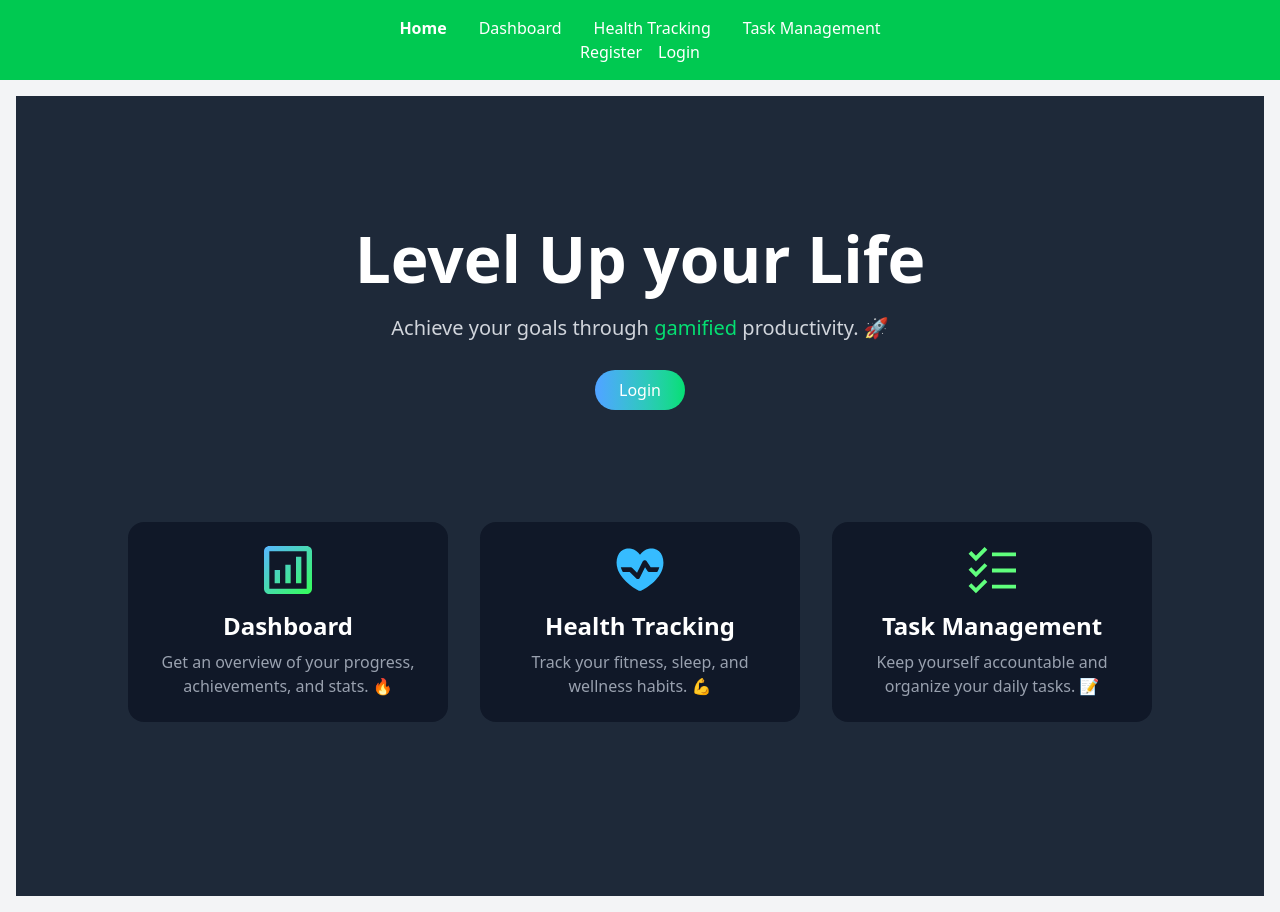
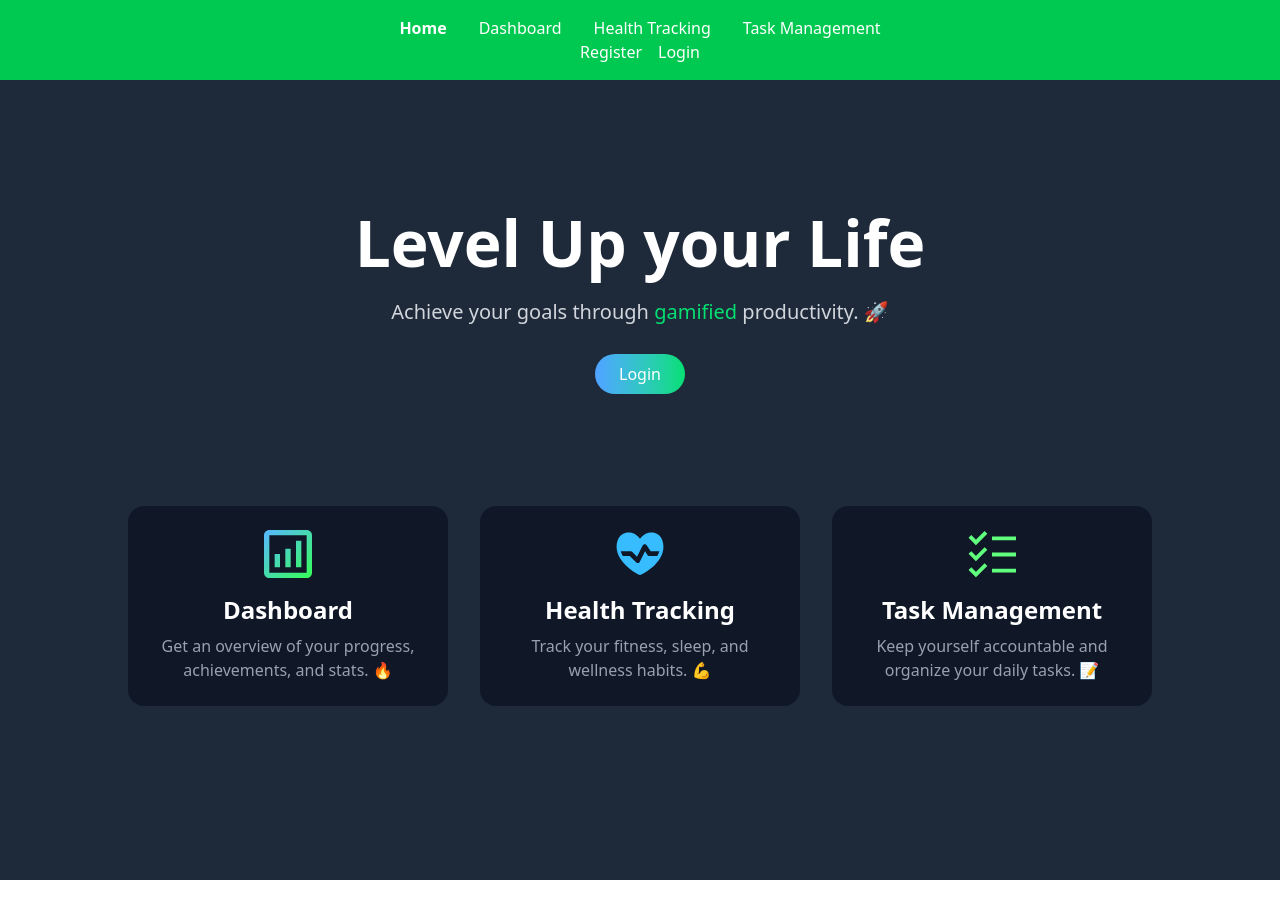
Before and after one commit to harshil05133/LevelUp-Life, a React (Vite) app in the folder levelup-life-frontend/: page / in a window 1280 px wide. After the commit the page ends 880 px from the top, so only its background shows below. Built offline with nearby package versions, Linux system fonts and the light colour scheme.

Commit message:
Fixed white border issue for home page, and minor tweak to dashboard widget

```diff
--- a/levelup-life-frontend/src/App.jsx
+++ b/levelup-life-frontend/src/App.jsx
@@ -57,7 +57,7 @@ const Layout = () => {
       </nav>
       {/* Outlet is where child routes will be rendered */}
         {/* This is a key part of nested routing in React Router */}
-      <div className="p-4">
+      <div>
         <Outlet />
       </div>
     </div>
--- a/levelup-life-frontend/src/components/UserProfile.jsx
+++ b/levelup-life-frontend/src/components/UserProfile.jsx
@@ -33,7 +33,7 @@ const UserProfile = () => {
         {user.username ? user.username[0].toUpperCase() : '?'}
       </div>
       <div>
-        <h2 className="text-2xl font-bold mb-1">Welcome back, {user.username || 'User'}!</h2>
+        <h2 className="text-2xl font-bold mb-5">Welcome back, {user.username || 'User'}!</h2>
         <div className="flex space-x-4">
           <span className="bg-purple-100 text-purple-700 px-3 py-1 rounded-full font-semibold">
             Level {userStats.level}
```
Also changed, not shown: levelup-life-frontend/src/App.css (line endings or trailing spaces), levelup-life-frontend/src/index.css (line endings or trailing spaces).
